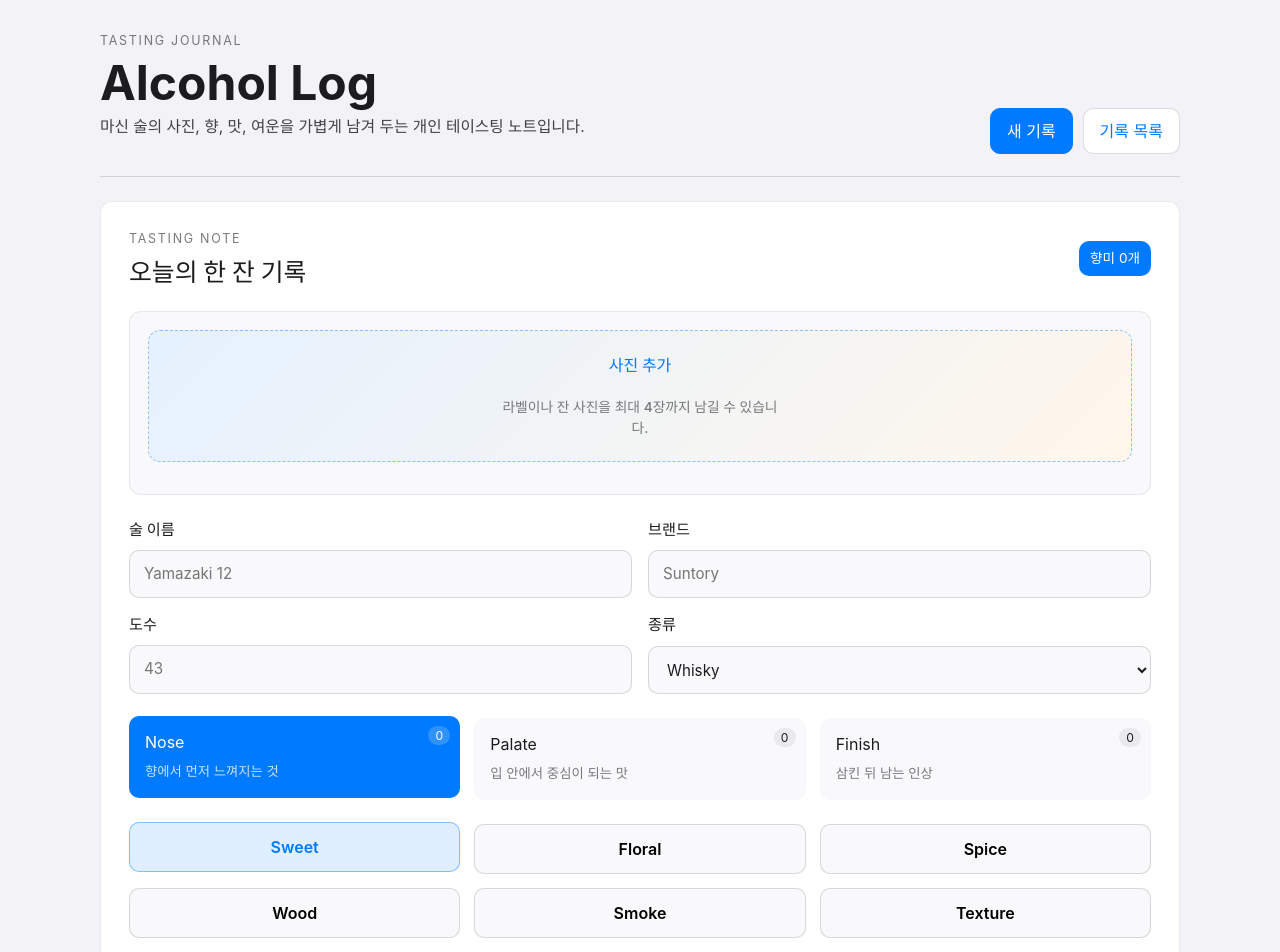
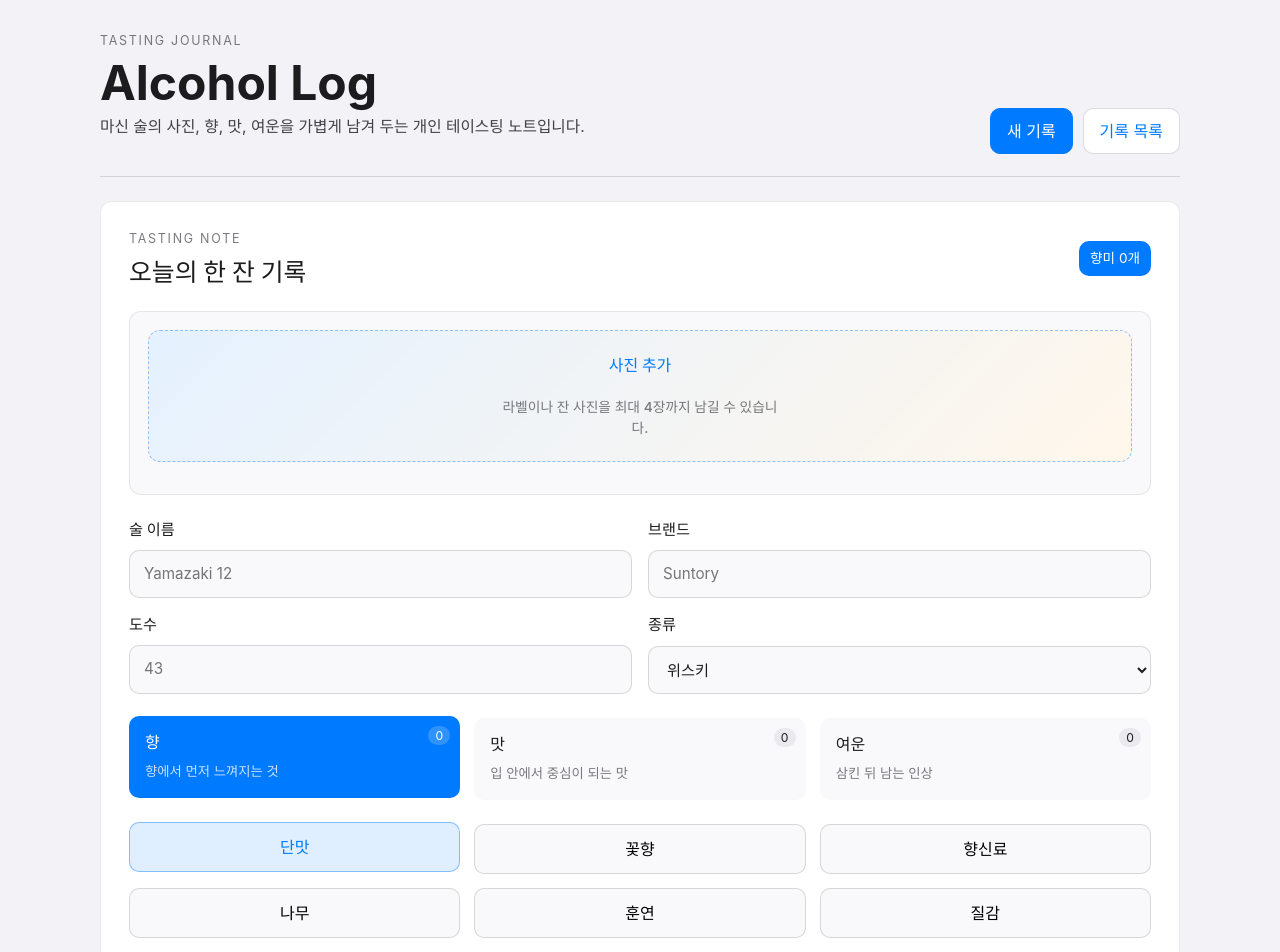
Before and after one commit to eswasloc/drink-log, a React (Vite) app: page / in a window 1280 px wide. Shown: the top 952 px of the page. Built offline with nearby package versions, Linux system fonts and the light colour scheme.

Commit message:
Localize flavor labels and sort negative notes last

```diff
--- a/src/App.tsx
+++ b/src/App.tsx
@@ -1,7 +1,12 @@
 import { useEffect, useMemo, useState } from "react";
 import { CategoryGrid } from "./components/CategoryGrid";
 import { FlavorPicker } from "./components/FlavorPicker";
-import { CATEGORY_ORDER, FLAVOR_DEFINITIONS } from "./data/flavors";
+import {
+  CATEGORY_ORDER,
+  FLAVOR_DEFINITIONS,
+  compareNegativeLast,
+  sortNegativeLast,
+} from "./data/flavors";
 import { PROFILE_LABELS, PROFILE_SECTIONS } from "./data/profiles";
 import {
   createEmptySectionSelections,
@@ -76,7 +81,7 @@ function formatDate(value: string) {
 }
 
 function getSelectedForSection(draft: DraftEntry) {
-  return draft.sectionSelections[draft.sectionId] ?? [];
+  return sortNegativeLast(draft.sectionSelections[draft.sectionId] ?? []);
 }
 
 function serializeDraft(draft: DraftEntry) {
@@ -120,7 +125,10 @@ function getFeaturedFlavors(log: TastingLog) {
         sectionLabel: section.label,
       })),
     )
-    .sort((left, right) => right.intensity - left.intensity)
+    .sort(
+      (left, right) =>
+        compareNegativeLast(left, right) || right.intensity - left.intensity,
+    )
     .slice(0, 3);
 }
 
@@ -241,7 +249,8 @@ function App() {
       const currentEntries = current.sectionSelections[current.sectionId] ?? [];
       const exists = currentEntries.find((entry) => entry.flavor === flavor.key);
 
-      const nextEntries = exists
+      const nextEntries = sortNegativeLast(
+        exists
           ? currentEntries.filter((entry) => entry.flavor !== flavor.key)
           : [
               ...currentEntries,
@@ -251,7 +260,8 @@ function App() {
                 valence: flavor.valence,
                 category: flavor.category,
               } satisfies FlavorEntry,
-          ];
+            ],
+      );
 
       return {
         ...current,
@@ -719,7 +729,9 @@ function App() {
 
                 <div className="detail-grid">
                   {PROFILE_SECTIONS[selectedLog.sensory.profile].map((section) => {
-                    const entries = selectedLog.sensory.sections[section.id] ?? [];
+                    const entries = sortNegativeLast(
+                      selectedLog.sensory.sections[section.id] ?? [],
+                    );
                     return (
                       <article key={section.id} className="detail-section">
                         <h3>{section.label}</h3>
--- a/src/data/flavors.ts
+++ b/src/data/flavors.ts
@@ -1,4 +1,4 @@
-import type { FlavorCategory, FlavorDefinition } from "../types/models";
+import type { FlavorCategory, FlavorDefinition, FlavorEntry } from "../types/models";
 
 export const CATEGORY_ORDER: FlavorCategory[] = [
   "sweet",
@@ -14,92 +14,109 @@ export const CATEGORY_META: Record<
   { label: string; short: string; description: string }
 > = {
   sweet: {
-    label: "Sweet / Fruit",
-    short: "Sweet",
+    label: "단맛 / 과일",
+    short: "단맛",
     description: "과일, 당감, 농익은 향",
   },
   floral: {
-    label: "Floral / Herbal",
-    short: "Floral",
+    label: "꽃 / 허브",
+    short: "꽃향",
     description: "꽃, 허브, 차 계열 향",
   },
   spice: {
-    label: "Spice / Heat",
-    short: "Spice",
+    label: "향신료 / 열감",
+    short: "향신료",
     description: "향신료, 열감, 자극",
   },
   wood: {
-    label: "Wood / Earth",
-    short: "Wood",
+    label: "나무 / 흙",
+    short: "나무",
     description: "나무, 흙, 견과, 감칠맛",
   },
   smoke: {
-    label: "Smoke / Off-note",
-    short: "Smoke",
+    label: "훈연 / 이취",
+    short: "훈연",
     description: "훈연, 발효, 오프노트",
   },
   texture: {
-    label: "Texture / Mouthfeel",
-    short: "Texture",
+    label: "질감 / 입안 느낌",
+    short: "질감",
     description: "질감, 바디, 무게감",
   },
 };
 
 export const FLAVOR_DEFINITIONS: FlavorDefinition[] = [
-  { key: "sweet", label: "Sweet", category: "sweet", valence: "positive" },
-  { key: "honey", label: "Honey", category: "sweet", valence: "positive" },
-  { key: "caramel", label: "Caramel", category: "sweet", valence: "positive" },
-  { key: "vanilla", label: "Vanilla", category: "sweet", valence: "positive" },
-  { key: "fruity", label: "Fruity", category: "sweet", valence: "positive" },
-  { key: "citrus", label: "Citrus", category: "sweet", valence: "positive" },
-  { key: "tropical", label: "Tropical", category: "sweet", valence: "positive" },
-  { key: "dried_fruit", label: "Dried Fruit", category: "sweet", valence: "positive" },
-  { key: "jammy", label: "Jammy", category: "sweet", valence: "positive" },
-  { key: "floral", label: "Floral", category: "floral", valence: "positive" },
-  { key: "rose", label: "Rose", category: "floral", valence: "positive" },
-  { key: "lavender", label: "Lavender", category: "floral", valence: "positive" },
-  { key: "herbal", label: "Herbal", category: "floral", valence: "neutral" },
-  { key: "tea_like", label: "Tea-like", category: "floral", valence: "neutral" },
-  { key: "green", label: "Green", category: "floral", valence: "neutral" },
-  { key: "grass", label: "Grass", category: "floral", valence: "neutral" },
-  { key: "mint", label: "Mint", category: "floral", valence: "positive" },
-  { key: "spicy", label: "Spicy", category: "spice", valence: "positive" },
-  { key: "peppery", label: "Peppery", category: "spice", valence: "neutral" },
-  { key: "cinnamon", label: "Cinnamon", category: "spice", valence: "positive" },
-  { key: "ginger", label: "Ginger", category: "spice", valence: "positive" },
-  { key: "warm", label: "Warm", category: "spice", valence: "positive" },
-  { key: "alcohol_heat", label: "Alcohol Heat", category: "spice", valence: "negative" },
-  { key: "harsh_burn", label: "Harsh Burn", category: "spice", valence: "negative" },
-  { key: "woody", label: "Woody", category: "wood", valence: "positive" },
-  { key: "oak", label: "Oak", category: "wood", valence: "positive" },
-  { key: "earthy", label: "Earthy", category: "wood", valence: "neutral" },
-  { key: "tobacco", label: "Tobacco", category: "wood", valence: "neutral" },
-  { key: "leather", label: "Leather", category: "wood", valence: "neutral" },
-  { key: "nutty", label: "Nutty", category: "wood", valence: "positive" },
-  { key: "umami", label: "Umami", category: "wood", valence: "positive" },
-  { key: "smoky", label: "Smoky", category: "smoke", valence: "positive" },
-  { key: "peaty", label: "Peaty", category: "smoke", valence: "positive" },
-  { key: "charred", label: "Charred", category: "smoke", valence: "neutral" },
-  { key: "funky", label: "Funky", category: "smoke", valence: "neutral" },
-  { key: "fermented", label: "Fermented", category: "smoke", valence: "neutral" },
-  { key: "solvent_like", label: "Solvent-like", category: "smoke", valence: "negative" },
-  { key: "metallic", label: "Metallic", category: "smoke", valence: "negative" },
-  { key: "light_body", label: "Light Body", category: "texture", valence: "neutral" },
-  { key: "medium_body", label: "Medium Body", category: "texture", valence: "neutral" },
-  { key: "full_body", label: "Full Body", category: "texture", valence: "positive" },
-  { key: "oily", label: "Oily", category: "texture", valence: "positive" },
-  { key: "smooth", label: "Smooth", category: "texture", valence: "positive" },
-  { key: "rough", label: "Rough", category: "texture", valence: "negative" },
-  { key: "thin", label: "Thin", category: "texture", valence: "negative" },
-  { key: "creamy", label: "Creamy", category: "texture", valence: "positive" },
+  { key: "sweet", label: "달콤함", category: "sweet", valence: "positive" },
+  { key: "honey", label: "꿀", category: "sweet", valence: "positive" },
+  { key: "caramel", label: "캐러멜", category: "sweet", valence: "positive" },
+  { key: "vanilla", label: "바닐라", category: "sweet", valence: "positive" },
+  { key: "fruity", label: "과일향", category: "sweet", valence: "positive" },
+  { key: "citrus", label: "시트러스", category: "sweet", valence: "positive" },
+  { key: "tropical", label: "열대과일", category: "sweet", valence: "positive" },
+  { key: "dried_fruit", label: "말린 과일", category: "sweet", valence: "positive" },
+  { key: "jammy", label: "잼 같은", category: "sweet", valence: "positive" },
+  { key: "floral", label: "꽃향", category: "floral", valence: "positive" },
+  { key: "rose", label: "장미", category: "floral", valence: "positive" },
+  { key: "lavender", label: "라벤더", category: "floral", valence: "positive" },
+  { key: "herbal", label: "허브", category: "floral", valence: "neutral" },
+  { key: "tea_like", label: "차 같은", category: "floral", valence: "neutral" },
+  { key: "green", label: "풋풋함", category: "floral", valence: "neutral" },
+  { key: "grass", label: "풀 내음", category: "floral", valence: "neutral" },
+  { key: "mint", label: "민트", category: "floral", valence: "positive" },
+  { key: "spicy", label: "스파이시", category: "spice", valence: "positive" },
+  { key: "peppery", label: "후추", category: "spice", valence: "neutral" },
+  { key: "cinnamon", label: "계피", category: "spice", valence: "positive" },
+  { key: "ginger", label: "생강", category: "spice", valence: "positive" },
+  { key: "warm", label: "따뜻함", category: "spice", valence: "positive" },
+  { key: "alcohol_heat", label: "알코올 열감", category: "spice", valence: "negative" },
+  { key: "harsh_burn", label: "거친 자극", category: "spice", valence: "negative" },
+  { key: "woody", label: "나무향", category: "wood", valence: "positive" },
+  { key: "oak", label: "오크", category: "wood", valence: "positive" },
+  { key: "earthy", label: "흙내음", category: "wood", valence: "neutral" },
+  { key: "tobacco", label: "담배잎", category: "wood", valence: "neutral" },
+  { key: "leather", label: "가죽", category: "wood", valence: "neutral" },
+  { key: "nutty", label: "견과류", category: "wood", valence: "positive" },
+  { key: "umami", label: "감칠맛", category: "wood", valence: "positive" },
+  { key: "smoky", label: "스모키", category: "smoke", valence: "positive" },
+  { key: "peaty", label: "피트", category: "smoke", valence: "positive" },
+  { key: "charred", label: "그을린 향", category: "smoke", valence: "neutral" },
+  { key: "funky", label: "쿰쿰함", category: "smoke", valence: "neutral" },
+  { key: "fermented", label: "발효향", category: "smoke", valence: "neutral" },
+  { key: "solvent_like", label: "용제 같은", category: "smoke", valence: "negative" },
+  { key: "metallic", label: "금속성", category: "smoke", valence: "negative" },
+  { key: "light_body", label: "가벼운 바디", category: "texture", valence: "neutral" },
+  { key: "medium_body", label: "중간 바디", category: "texture", valence: "neutral" },
+  { key: "full_body", label: "묵직한 바디", category: "texture", valence: "positive" },
+  { key: "oily", label: "오일리함", category: "texture", valence: "positive" },
+  { key: "smooth", label: "부드러움", category: "texture", valence: "positive" },
+  { key: "rough", label: "거침", category: "texture", valence: "negative" },
+  { key: "thin", label: "묽음", category: "texture", valence: "negative" },
+  { key: "creamy", label: "크리미함", category: "texture", valence: "positive" },
 ];
+
+export function compareNegativeLast(
+  left: Pick<FlavorDefinition | FlavorEntry, "valence">,
+  right: Pick<FlavorDefinition | FlavorEntry, "valence">,
+) {
+  if (left.valence === right.valence) {
+    return 0;
+  }
+
+  return left.valence === "negative" ? 1 : -1;
+}
+
+export function sortNegativeLast<T extends FlavorDefinition | FlavorEntry>(
+  entries: T[],
+) {
+  return [...entries].sort(compareNegativeLast);
+}
 
 export const FLAVORS_BY_CATEGORY = CATEGORY_ORDER.reduce<
   Record<FlavorCategory, FlavorDefinition[]>
 >(
   (acc, category) => {
-    acc[category] = FLAVOR_DEFINITIONS.filter(
-      (flavor) => flavor.category === category,
+    acc[category] = sortNegativeLast(
+      FLAVOR_DEFINITIONS.filter((flavor) => flavor.category === category),
     );
     return acc;
   },
--- a/src/data/profiles.ts
+++ b/src/data/profiles.ts
@@ -1,43 +1,43 @@
 import type { DrinkProfile, ProfileSection } from "../types/models";
 
 export const PROFILE_LABELS: Record<DrinkProfile, string> = {
-  whisky: "Whisky",
-  sake: "Sake",
-  gin: "Gin",
-  rum: "Rum",
-  korean_traditional: "Korean Traditional",
-  wine: "Wine",
+  whisky: "위스키",
+  sake: "사케",
+  gin: "진",
+  rum: "럼",
+  korean_traditional: "전통주",
+  wine: "와인",
 };
 
 export const PROFILE_SECTIONS: Record<DrinkProfile, ProfileSection[]> = {
   whisky: [
-    { id: "nose", label: "Nose", helper: "향에서 먼저 느껴지는 것" },
-    { id: "palate", label: "Palate", helper: "입 안에서 중심이 되는 맛" },
-    { id: "finish", label: "Finish", helper: "삼킨 뒤 남는 인상" },
+    { id: "nose", label: "향", helper: "향에서 먼저 느껴지는 것" },
+    { id: "palate", label: "맛", helper: "입 안에서 중심이 되는 맛" },
+    { id: "finish", label: "여운", helper: "삼킨 뒤 남는 인상" },
   ],
   sake: [
-    { id: "aroma", label: "Aroma", helper: "첫 향과 코에서 느껴지는 결" },
-    { id: "taste", label: "Taste", helper: "입 안의 핵심 풍미" },
-    { id: "aftertaste", label: "Aftertaste", helper: "넘긴 뒤 남는 여운" },
+    { id: "aroma", label: "향", helper: "첫 향과 코에서 느껴지는 결" },
+    { id: "taste", label: "맛", helper: "입 안의 핵심 풍미" },
+    { id: "aftertaste", label: "뒷맛", helper: "넘긴 뒤 남는 여운" },
   ],
   gin: [
-    { id: "botanical", label: "Botanical", helper: "주니퍼와 허브 중심 인상" },
-    { id: "citrus", label: "Citrus", helper: "시트러스와 밝은 향" },
-    { id: "finish", label: "Finish", helper: "끝에서 남는 톤" },
+    { id: "botanical", label: "보태니컬", helper: "주니퍼와 허브 중심 인상" },
+    { id: "citrus", label: "시트러스", helper: "시트러스와 밝은 향" },
+    { id: "finish", label: "여운", helper: "끝에서 남는 톤" },
   ],
   rum: [
-    { id: "aroma", label: "Aroma", helper: "첫 향과 당밀 계열 인상" },
-    { id: "body", label: "Body", helper: "입 안의 무게감과 질감" },
-    { id: "finish", label: "Finish", helper: "여운과 잔향" },
+    { id: "aroma", label: "향", helper: "첫 향과 당밀 계열 인상" },
+    { id: "body", label: "바디", helper: "입 안의 무게감과 질감" },
+    { id: "finish", label: "여운", helper: "여운과 잔향" },
   ],
   korean_traditional: [
-    { id: "sweetness", label: "Sweetness", helper: "단맛과 곡물감" },
-    { id: "body", label: "Body", helper: "질감과 밀도" },
-    { id: "alcohol_feel", label: "Alcohol Feel", helper: "열감과 자극의 정도" },
+    { id: "sweetness", label: "단맛", helper: "단맛과 곡물감" },
+    { id: "body", label: "바디", helper: "질감과 밀도" },
+    { id: "alcohol_feel", label: "알코올감", helper: "열감과 자극의 정도" },
   ],
   wine: [
-    { id: "aroma", label: "Aroma", helper: "잔에서 올라오는 향" },
-    { id: "palate", label: "Palate", helper: "입 안의 풍미 구조" },
-    { id: "finish", label: "Finish", helper: "마무리와 잔향" },
+    { id: "aroma", label: "향", helper: "잔에서 올라오는 향" },
+    { id: "palate", label: "맛", helper: "입 안의 풍미 구조" },
+    { id: "finish", label: "여운", helper: "마무리와 잔향" },
   ],
 };
--- a/src/lib/storage.ts
+++ b/src/lib/storage.ts
@@ -6,6 +6,7 @@ import type {
   SensoryNote,
   TastingLog,
 } from "../types/models";
+import { sortNegativeLast } from "../data/flavors";
 import { PROFILE_SECTIONS } from "../data/profiles";
 
 const DB_NAME = "alcohol-log-db";
@@ -51,7 +52,7 @@ export function createDraftFromLog(log: TastingLog): DraftEntry {
   const sectionSelections = createEmptySectionSelections(log.sensory.profile);
 
   Object.entries(log.sensory.sections).forEach(([sectionId, entries]) => {
-    sectionSelections[sectionId] = entries;
+    sectionSelections[sectionId] = sortNegativeLast(entries);
   });
 
   return {
@@ -64,6 +65,15 @@ export function createDraftFromLog(log: TastingLog): DraftEntry {
     note: log.sensory.note,
     images: log.images,
   };
+}
+
+function sortSectionSelections(sections: Record<string, FlavorEntry[]>) {
+  return Object.fromEntries(
+    Object.entries(sections).map(([sectionId, entries]) => [
+      sectionId,
+      sortNegativeLast(entries),
+    ]),
+  );
 }
 
 function openDatabase(): Promise<IDBDatabase> {
@@ -281,7 +291,7 @@ export async function saveLog(draft: DraftEntry): Promise<TastingLog> {
   const sensory: SensoryNote = {
     bottle_id: bottle.id,
     profile: draft.profile,
-    sections: draft.sectionSelections,
+    sections: sortSectionSelections(draft.sectionSelections),
     note: draft.note.trim(),
   };
 
@@ -351,7 +361,7 @@ export async function updateLog(id: string, draft: DraftEntry): Promise<TastingL
         const sensory: SensoryNote = {
           bottle_id: id,
           profile: draft.profile,
-          sections: draft.sectionSelections,
+          sections: sortSectionSelections(draft.sectionSelections),
           note: draft.note.trim(),
         };
 
```
Lines whose indentation alone changed are shown as unchanged.
